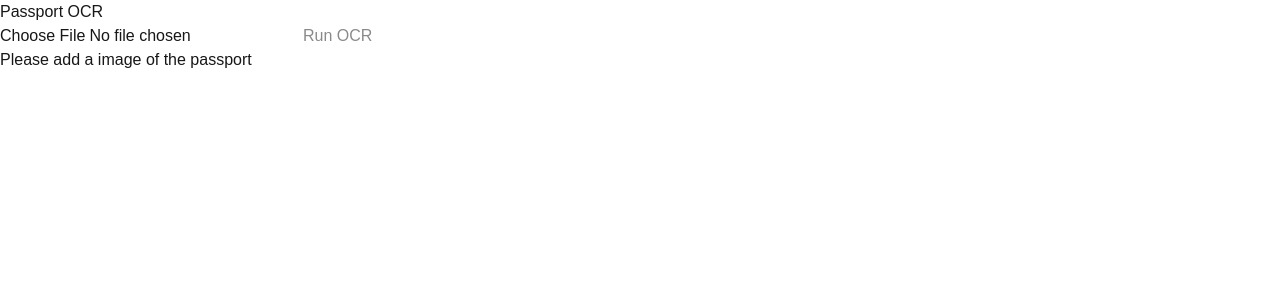
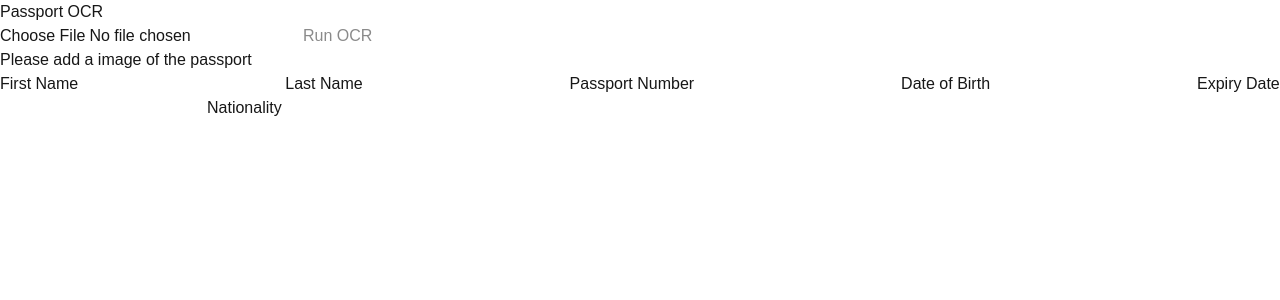
Before and after one commit to vishalpawarR/passport-ocr, a Next.js app: page / in a window 1280 px wide. Shown: the top 300 px of the page. Built offline with nearby package versions, Linux system fonts and the light colour scheme.

Commit message:
feat: added the mrz and input fields

```diff
--- a/app/page.tsx
+++ b/app/page.tsx
@@ -3,12 +3,31 @@
 import Image from "next/image"
 import { useState } from "react"
 import Tesseract, { createWorker } from "tesseract.js"
+import { parse as parseMrz, MrzResult } from "mrz"
+
+interface PassportForm {
+  firstName: string
+  lastName: string
+  passportNumber: string
+  dob: string
+  expiryDate: string
+  nationality: string
+}
 
 export default function Home() {
   const [file, setFile] = useState<File | null>(null)
   const [rawData, setRawData] = useState<string>("")
   const [loading, setLoading] = useState<boolean>(false)
   const [error, setError] = useState<string | null>(null)
+
+  const [form, setForm] = useState<PassportForm>({
+    firstName: "",
+    lastName: "",
+    passportNumber: "",
+    dob: "",
+    expiryDate: "",
+    nationality: "",
+  })
 
   const handlePassportInput = (e: React.ChangeEvent<HTMLInputElement>) => {
     const inputPassportImg = e.target.files?.[0] ?? null
@@ -17,6 +36,14 @@ export default function Home() {
     setFile(inputPassportImg)
     setRawData("")
     setError(null)
+  }
+
+  const handleInputChange = (e: React.ChangeEvent<HTMLInputElement>) => {
+    const { name, value } = e.target
+    setForm((prev) => ({
+      ...prev,
+      [name]: value,
+    }))
   }
 
   async function handleOCR() {
@@ -37,9 +64,36 @@ export default function Home() {
 
       // console.log(imgData.data.text)
 
-      setRawData(imgData.data.text)
+      const text = imgData.data.text
 
-      console.log("MRZ text found", findMrzText(rawData))
+      setRawData(text)
+
+      const mrz = findMrzText(text)
+
+      console.log("mrz", mrz)
+
+      if (!mrz) {
+        setError(
+          "Could not detect MRZ. Try a clearer, straight passport image."
+        )
+        return
+      }
+
+      const parsed: MrzResult = parseMrz(mrz)
+
+      const fields = parsed.fields
+
+      console.log(fields)
+
+      setForm((prev) => ({
+        ...prev,
+        firstName: fields.firstName ?? prev.firstName,
+        lastName: fields.surname ?? prev.lastName,
+        passportNumber: fields.documentNumber ?? prev.passportNumber,
+        dob: fields.birthDate ?? prev.dob,
+        expiryDate: fields.expiryDate ?? prev.expiryDate,
+        nationality: fields.country ?? prev.nationality,
+      }))
     } catch (err) {
       const errored = err as Error
       console.error(errored.message)
@@ -105,12 +159,74 @@ export default function Home() {
         <div>
           {error && <p style={{ color: "red" }}>{error}</p>}
 
-          {rawData && (
+          {/* {rawData && (
             <div>
               <h2>Raw OCR Text</h2>
               <pre>{rawData}</pre>
             </div>
-          )}
+          )} */}
+        </div>
+
+        <div>
+          {/* 1 */}
+          <label>
+            First Name
+            <input
+              name="firstName"
+              value={form.firstName}
+              onChange={handleInputChange}
+            />
+          </label>
+
+          {/* 2 */}
+          <label>
+            Last Name
+            <input
+              name="lastName"
+              value={form.lastName}
+              onChange={handleInputChange}
+            />
+          </label>
+
+          {/* 3 */}
+          <label>
+            Passport Number
+            <input
+              name="passportNumber"
+              value={form.passportNumber}
+              onChange={handleInputChange}
+            />
+          </label>
+
+          {/* 4 */}
+          <label>
+            Date of Birth
+            <input
+              name="dob"
+              value={form.dob}
+              onChange={handleInputChange}
+            />
+          </label>
+
+          {/* 5 */}
+          <label>
+            Expiry Date
+            <input
+              name="expiryDate"
+              value={form.expiryDate}
+              onChange={handleInputChange}
+            />
+          </label>
+
+          {/* 6 */}
+          <label>
+            Nationality
+            <input
+              name="nationality"
+              value={form.nationality}
+              onChange={handleInputChange}
+            />
+          </label>
         </div>
       </section>
     </main>
```
